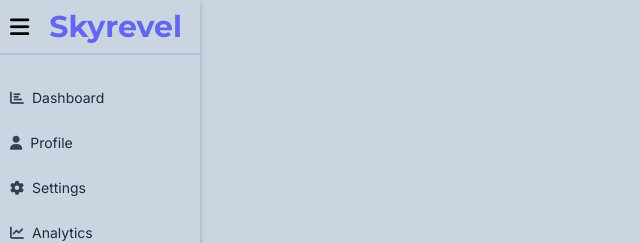
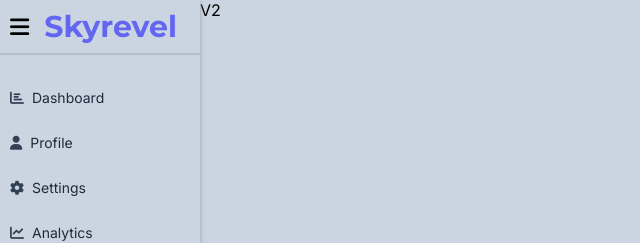
Before and after one commit to Ryneex/ryneex.github.io, a plain HTML site: page index.html in a window 1280 px wide. Shown: the top 243 px of the page, 0-640 px from the left. Drawn offline with Linux system fonts and the light colour scheme.

Commit message:
html changed

```diff
--- a/css/style.css
+++ b/css/style.css
@@ -24,8 +24,7 @@
 .logo {
     height: 55px;
     display: flex;
-    row-gap: 20px;
-    column-gap: 20px;
+    gap: 15px;
     padding-left: 10px;
     align-items: center;
     border-bottom: 2px solid #b1becf;
--- a/index.html
+++ b/index.html
@@ -28,7 +28,7 @@
         </ul>
     </nav>
     <div class="body">
-
+        V2
     </div>
 
     <script src="js/script.js"></script>
```
